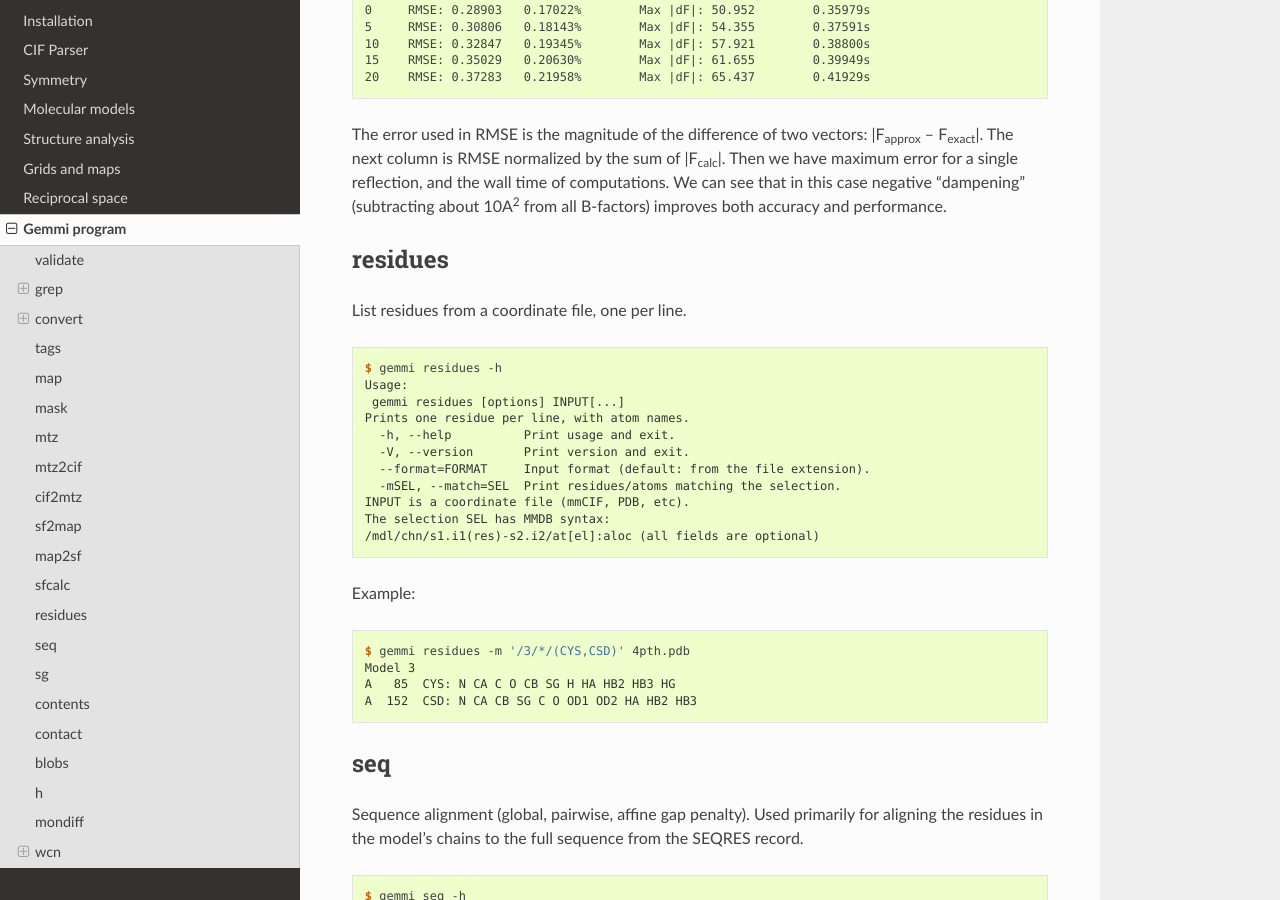
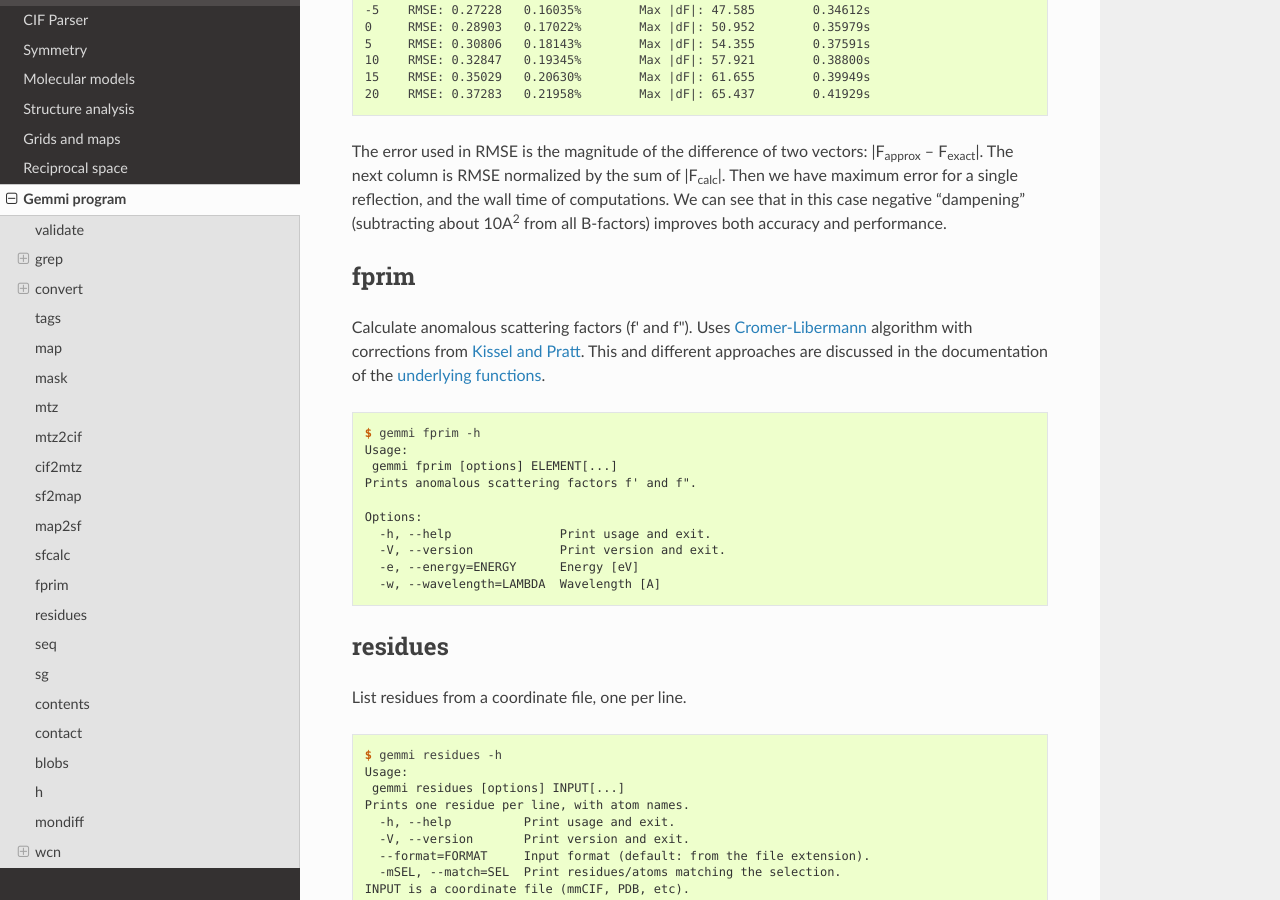
Before and after one commit to project-gemmi/gemmi, a Sphinx documentation site: the page built from docs/utils.rst, in a window 1280 px wide and 900 px high, scrolled down 13944 px. Built offline with Sphinx 7.4.7 and the Read the Docs theme 2.0.0, drawn with Linux system fonts in a browser that asks for light colours; some of the changed text lies outside the part shown.

Commit message:
add fprim to the gemmi program

```diff
--- a/CMakeLists.txt
+++ b/CMakeLists.txt
@@ -226,7 +226,7 @@ support_gz(gemmi-wcn)
 
 add_executable(gemmi-prog
                src/blobs.cpp src/cif2mtz.cpp src/contact.cpp
-               src/contents.cpp src/convert.cpp
+               src/contents.cpp src/convert.cpp src/fprim.cpp
                src/grep.cpp src/h.cpp src/main.cpp src/map.cpp src/map2sf.cpp
                src/mask.cpp src/mondiff.cpp src/mtz.cpp src/mtz2cif.cpp
                src/residues.cpp src/rmsz.cpp
--- /dev/null
+++ b/docs/fprim-help.txt
@@ -0,0 +1,10 @@
+$ gemmi fprim -h
+Usage:
+ gemmi fprim [options] ELEMENT[...]
+Prints anomalous scattering factors f' and f".
+
+Options:
+  -h, --help               Print usage and exit.
+  -V, --version            Print version and exit.
+  -e, --energy=ENERGY      Energy [eV]
+  -w, --wavelength=LAMBDA  Wavelength [A]
--- a/docs/gemmi-help.txt
+++ b/docs/gemmi-help.txt
@@ -14,6 +14,7 @@ Commands:
  contact       searches for contacts (neighbouring atoms)
  contents      info about content of a coordinate file (pdb, mmCIF, ...)
  convert       convert file (CIF - JSON, mmCIF - PDB) or modify structure
+ fprim         calculate anomalous scattering factors f' and f"
  grep          search for tags in CIF file(s)
  h             add or remove hydrogen atoms
  map           print info or modify a CCP4 map
--- a/docs/utils.rst
+++ b/docs/utils.rst
@@ -488,6 +488,18 @@ of computations.
 We can see that in this case negative "dampening" (subtracting about
 10A\ :sup:`2` from all B-factors) improves both accuracy and performance.
 
+fprim
+=====
+
+Calculate anomalous scattering factors (f\' and f\").
+Uses `Cromer-Libermann <https://doi.org/10.1107/S0567739481000600>`_
+algorithm with corrections from
+`Kissel and Pratt <https://doi.org/10.1107/S0108767389010718>`_.
+This and different approaches are discussed in the documentation
+of the :ref:`underlying functions <anomalous>`.
+
+.. literalinclude:: fprim-help.txt
+   :language: console
 
 residues
 ========
```
Also changed, not shown: docs/hkl.rst (+17 -6 lines), 3 other files.
